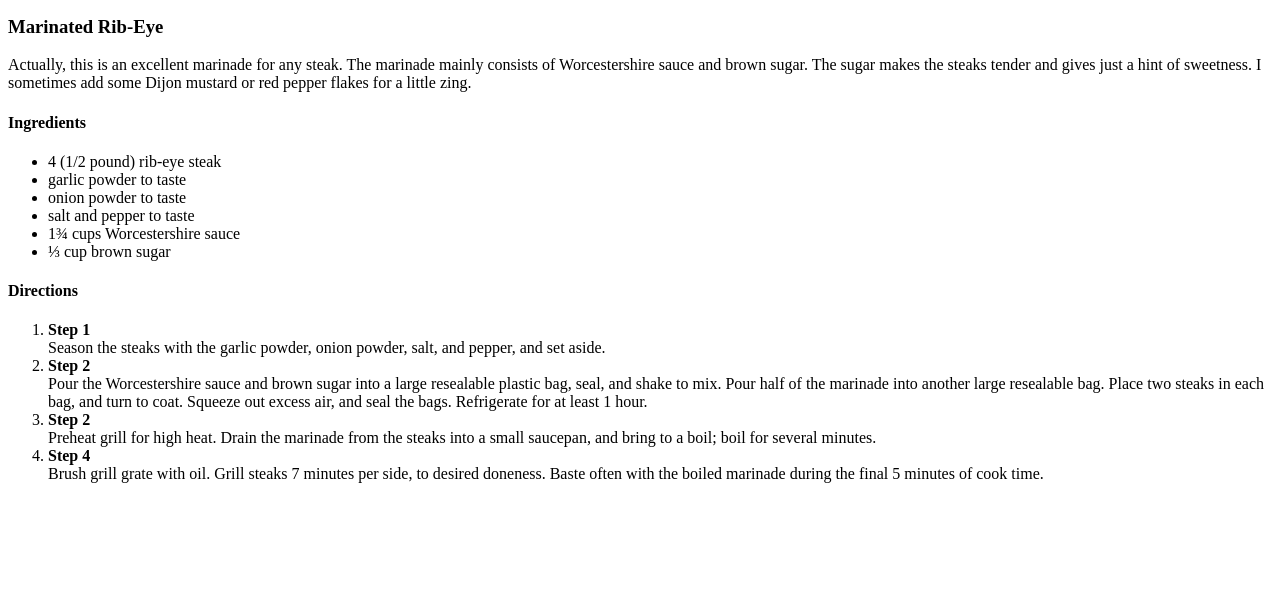
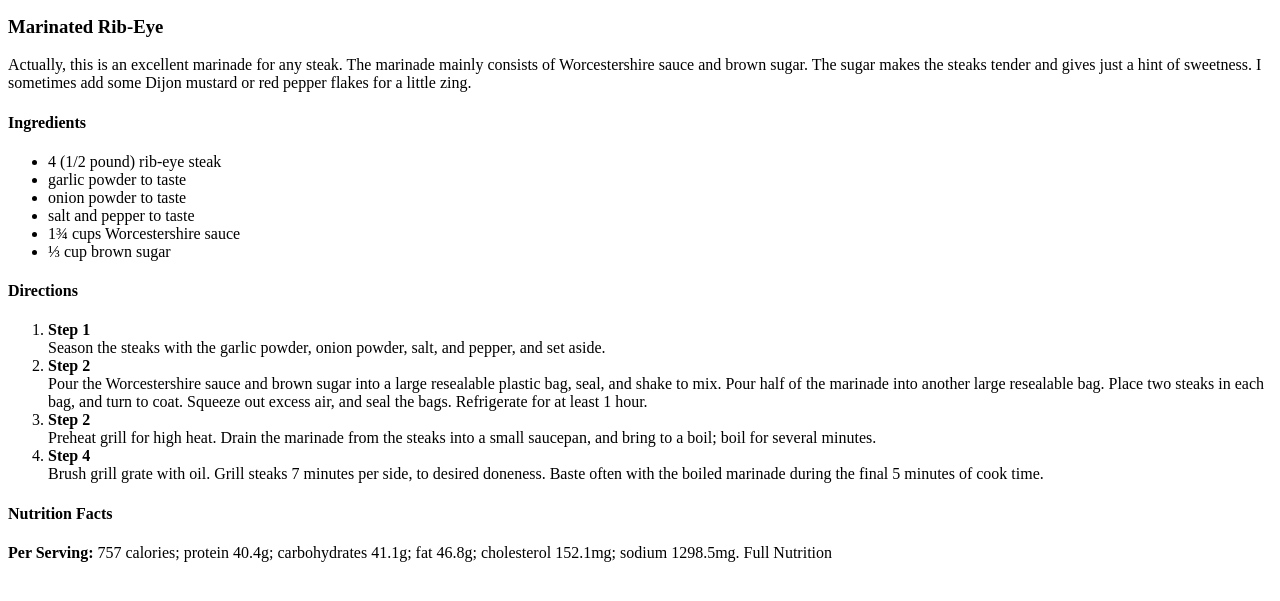
Before and after one commit to moisj/odin-recipes, a plain HTML site: page ribeyes.html in a window 1280 px wide. Shown: the part 101-702 px from the top of the page. Drawn offline with Linux system fonts and the light colour scheme.

Commit message:
Nutrition Facts added to ribeyes.html

```diff
--- a/ribeyes.html
+++ b/ribeyes.html
@@ -39,6 +39,11 @@
                 Brush grill grate with oil. Grill steaks 7 minutes per side, to desired doneness. Baste often with the boiled marinade during the final 5 minutes of cook time.
             </li>
         </ol>
+        <h4>Nutrition Facts</h4>
+        <p>
+            <strong>Per Serving:</strong> 757 calories; protein 40.4g; carbohydrates 41.1g; fat 46.8g; cholesterol 152.1mg; sodium 1298.5mg. Full Nutrition
+
+        </p>
 
     </body>
 </html>
```
